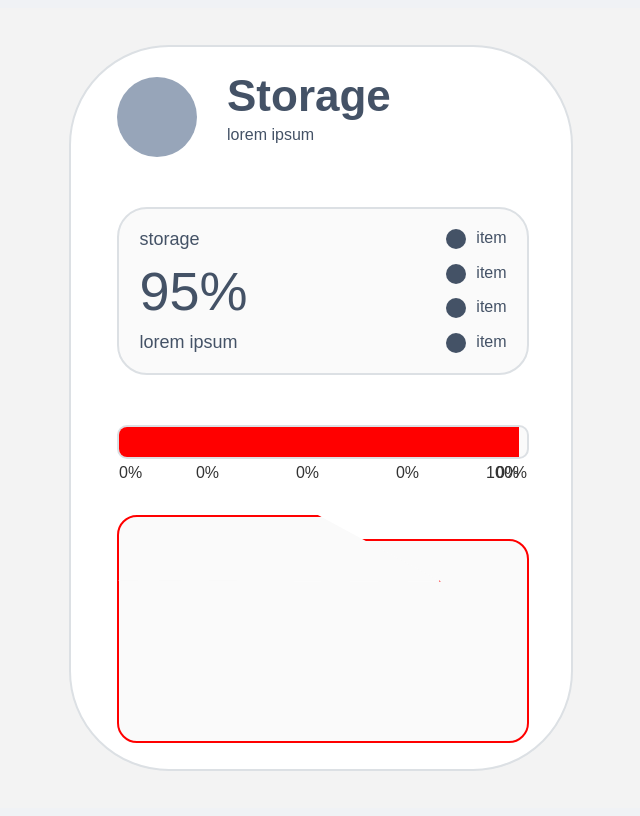
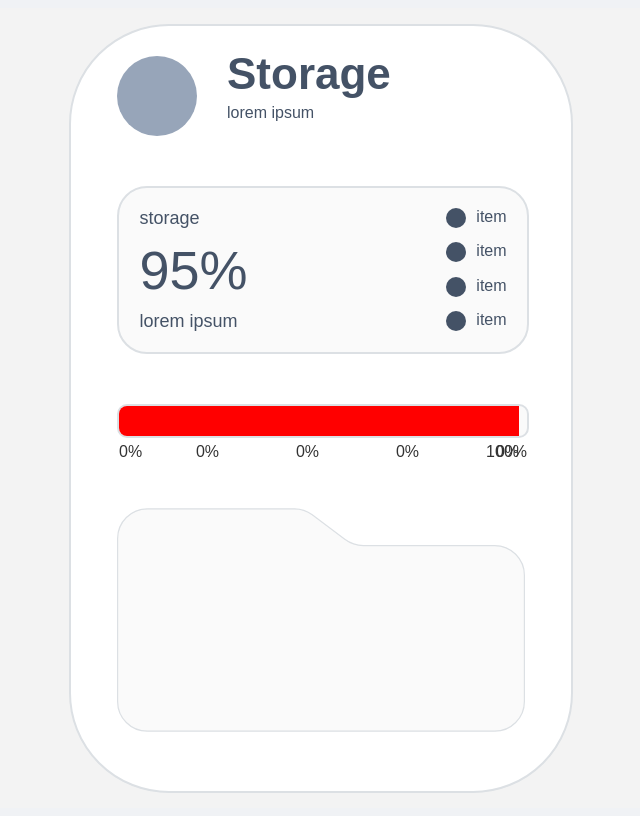
Before and after one commit to VenkatRaman3103/Components, a React (Create React App) app in the folder storage/: page / in a window 1280 px wide. Shown: the whole page, without its empty margins (327-967 px from the left). Built offline with nearby package versions, Linux system fonts and the light colour scheme.

Commit message:
add folder icon

```diff
--- a/storage/src/Components/Storage/Storage.js
+++ b/storage/src/Components/Storage/Storage.js
@@ -23,11 +23,12 @@ const Storage = () => {
                     <div className='stats-bar-wrapper'>
                         {itemsArray.map((item) => <div className={`stats-highlight ${item}`}></div>)}
                     </div>
+
+                    <div class="folder">
+                        <FolderIcon/>
+                    </div>
                 </div>
-                <div class="folder">
-                    <div class="folder-tab"></div>
-                    <div class="folder-body"></div>
-                </div>
+
             </div>
         </div>
     )
@@ -53,8 +54,17 @@ const StatsItems = () => {
         <div className='list-of-elements-item'>
             <div className='element-dot'></div>
             <div className='element-name'>item</div>
+
         </div>
     )
 }
 
+const FolderIcon = () => {
+    return (
+        <svg className='folder-icon' width="573" height="314" viewBox="0 0 573 314" fill="none" xmlns="http://www.w3.org/2000/svg">
+            <path d="M0.852975 42.6487C0.852975 19.5656 19.5656 0.852975 42.6487 0.852975H249.038C258.111 0.852975 266.938 3.80531 274.185 9.2641L319.912 43.7075C327.455 49.3891 336.642 52.4619 346.085 52.4619H530.351C553.434 52.4619 572.147 71.1745 572.147 94.2577V271.351C572.147 294.434 553.434 313.147 530.351 313.147H42.6487C19.5656 313.147 0.852975 294.434 0.852975 271.351V42.6487Z" fill="#FAFAFA" stroke="#DCE0E4" stroke-width="1.70595" />
+        </svg>
+    )
+}
+
 export default Storage
--- a/storage/src/Components/Storage/Storage.scss
+++ b/storage/src/Components/Storage/Storage.scss
@@ -9,7 +9,6 @@
     background-color: #f3f3f3;
 
     .storage-container {
-        // height: 90vh;
         width: 60vh;
         background-color: #ffff;
         border: 2px solid #DCE0E4;
@@ -21,7 +20,7 @@
         align-items: center;
         justify-content: space-between;
 
-        padding: 30px 10px 30px 10px;
+        padding: 30px 10px 10px 10px;
 
         .storage-wrapper {
             width: 85%;
@@ -198,38 +197,21 @@
                     }
                 }
             }
+
+            .folder {
+                width: 100%;
+                height: auto;
+
+                position: relative;
+
+                margin-top: -25px;
+
+                .folder-icon {
+                    width: 100%;
+                }
+            }
         }
 
-        .folder {
-            width: 85%;
-            height: 200px;
-            position: relative;
-
-            margin-top: 80px;
-
-            .folder-tab {
-                width: 320px;
-                height: 100px;
-                background-color: #FAFAFA;
-                position: absolute;
-                top: -24px;
-                left: 0px;
-                border-radius: 20px;
-                border: 2px solid red;
-
-                clip-path: polygon(0 0, 62% 0, 100% 64%, 0 63%);
-            }
-
-            .folder-body {
-                width: 100%;
-                height: 100%;
-                background-color: #FAFAFA;
-                border-radius: 0 20px 20px 20px;
-
-                 border: 2px solid red;
-            }
-
-        }
 
     }
 }
```
Also changed, not shown: storage/public/folder-icon.svg (added).
